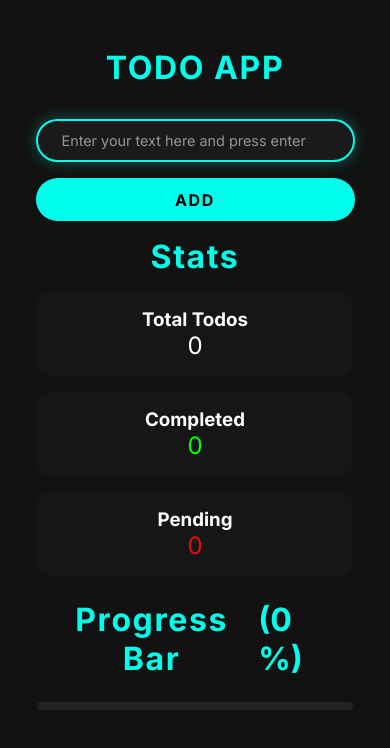
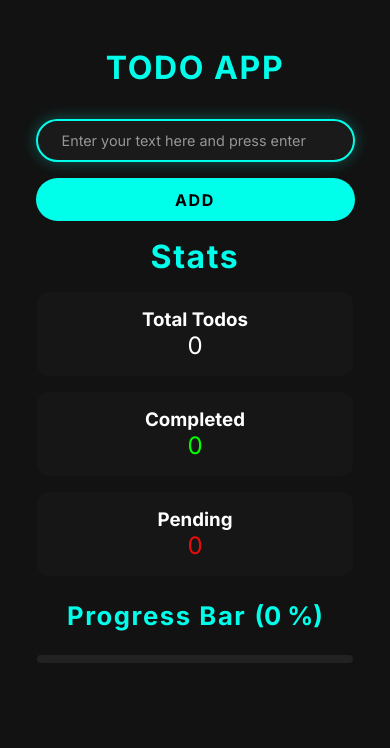
Before and after one commit to devamin404/Todo-App, a React (Vite) app: page / in a window 390 px wide. Shown: the top 748 px of the page. Built offline with nearby package versions, Linux system fonts and the light colour scheme.

Commit message:
Changed font size of progreee bar for responsiveness

```diff
--- a/src/Components/Stats.module.css
+++ b/src/Components/Stats.module.css
@@ -48,6 +48,7 @@
 }
 
 .progressContainer {
+  flex: 1;
   display: flex;
   align-items: center;
   justify-content: center;
@@ -83,3 +84,15 @@ span {
     gap: 1rem;
   }
 }
+
+@media (max-width: 400px) {
+  .progressContainer {
+    margin: 1.5rem 0;
+    gap: 0.5rem;
+  }
+
+  .progressContainer span,
+  .progressHeading {
+    font-size: 1.6rem;
+  }
+}
```
